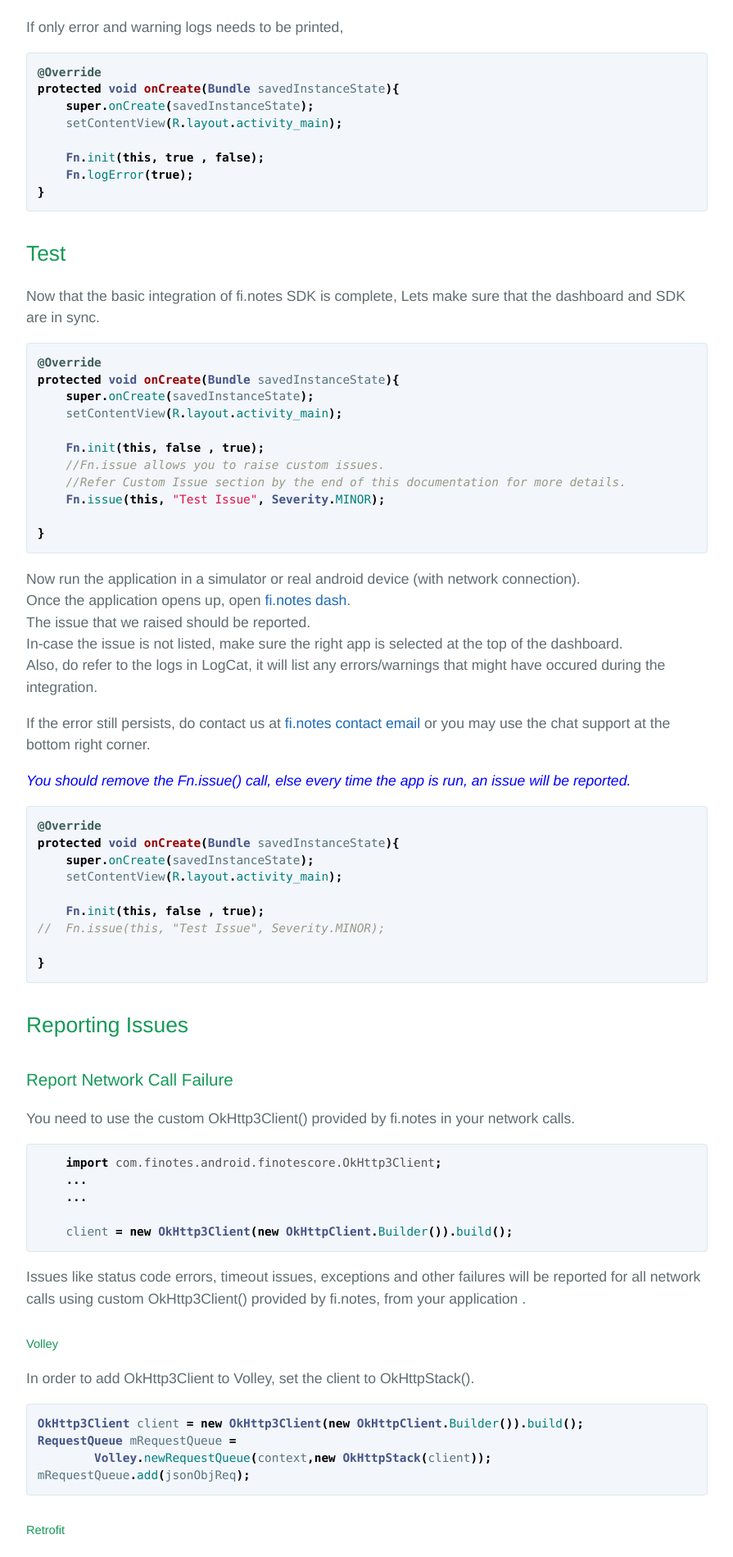
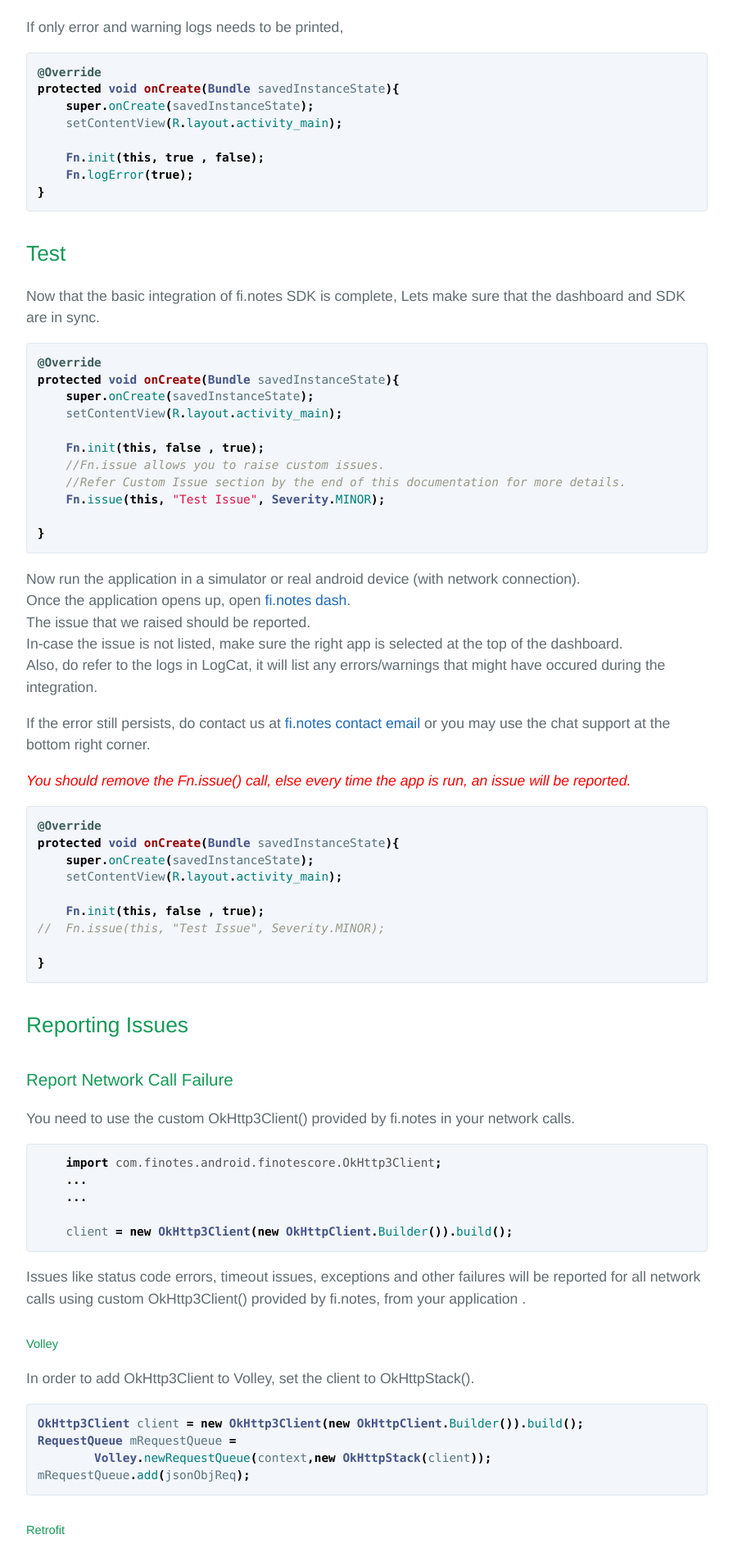
Before and after one commit to finotes/finotes.github.io, a Jekyll site: the page built from _posts/2018-01-19-android-java-docs.md, in a window 1280 px wide. Shown: the part 2331-4230 px from the top of the page at 82% size, without its empty margins (192-1087 px from the left). Built offline with Jekyll 4.4.1, drawn with Linux system fonts in a browser that asks for light colours; some web fonts are replaced.

Commit message:
Update 2018-01-19-android-java-docs.md

````diff
--- a/_posts/2018-01-19-android-java-docs.md
+++ b/_posts/2018-01-19-android-java-docs.md
@@ -121,7 +121,7 @@ Also, do refer to the logs in LogCat, it will list any errors/warnings that migh
 
 If the error still persists, do contact us at [fi.notes contact email](mailto:support@finotes.com) or you may use the chat support at the bottom right corner.
 
-<span style="color:blue">*You should remove the Fn.issue() call, else every time the app is run, an issue will be reported.*</span>
+<span style="color:red">*You should remove the Fn.issue() call, else every time the app is run, an issue will be reported.*</span>
 
 ```java
 @Override
````
